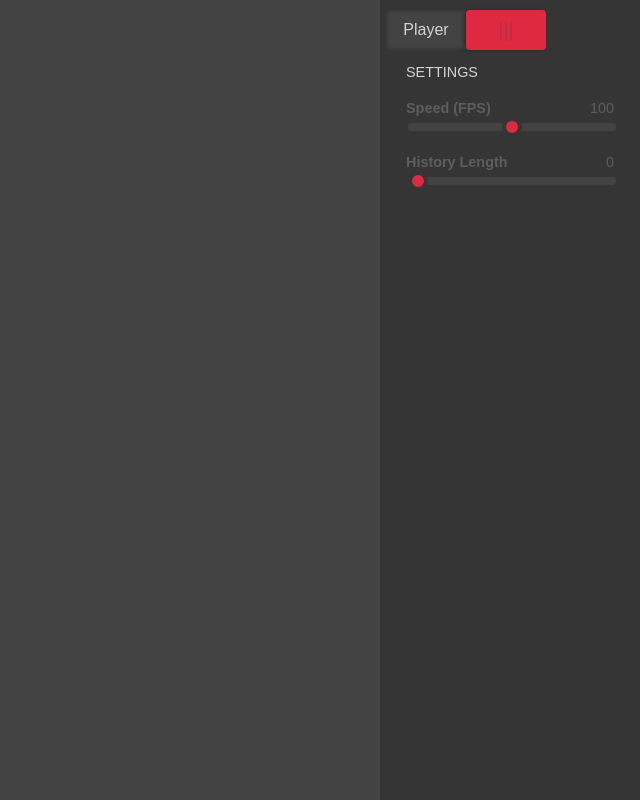
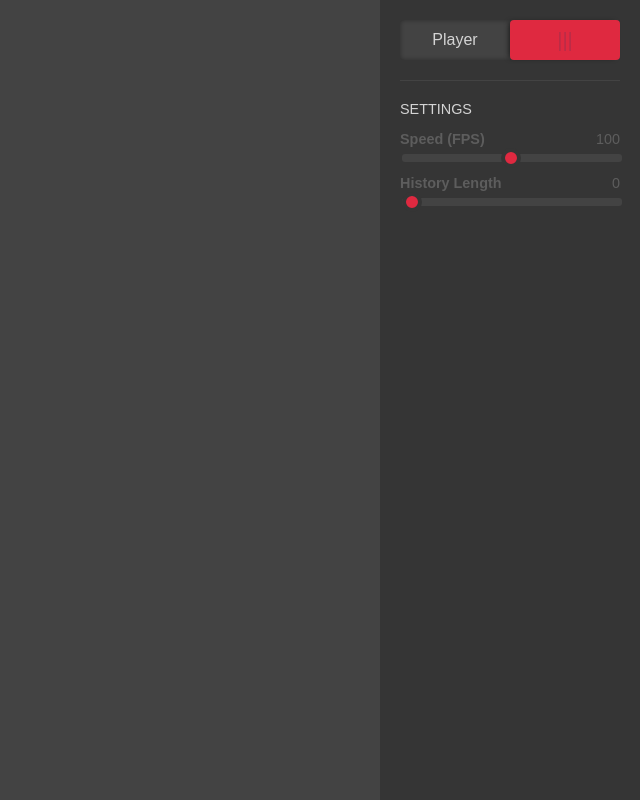
Before and after one commit to patallen/GameOfLife, a React app: page / in a window 1280 px wide. Shown: the whole page, without its empty margins (640-1280 px from the left). Built offline with nearby package versions, Linux system fonts and the light colour scheme.

Commit message:
Fix sidebar styling :)

```diff
--- a/src/js/reducers/player.js
+++ b/src/js/reducers/player.js
@@ -12,6 +12,7 @@ const initialState = {
 };
 
 function playerReducer(state, action) {
+    console.log("ACTION", action);
     if (state === undefined)
         return initialState;
 
--- a/src/scss/_layout.scss
+++ b/src/scss/_layout.scss
@@ -18,8 +18,7 @@
     float: right;
     width: $sidebar-width;
     height: 100%;
-    padding: 6px;
-    padding-top: 10px;
+    padding: 20px;
 
     .sidebar-label {
         text-align: center;
@@ -32,20 +31,25 @@
         display: block;
         text-align: left;
         text-transform: uppercase;
-        padding: 4px 20px 10px 20px;
+        margin-bottom: 14px;
     }
 }
 
 
 .sidebar-row {
-    padding: 10px 0;
     display: block;
     width: 100%;
     &.align-center {
         text-align: center;
     }
+    &:before {
+        content: "";
+        width: 100%;
+        margin: 20px auto;
+        display: block;
+        border-top: 1px solid $swatch-primary-light;
+    }
 }
-
 .board-canvas {
     box-sizing: border-box;
     background-color: $swatch-primary-light;
--- a/src/scss/components/_buttons.scss
+++ b/src/scss/components/_buttons.scss
@@ -2,7 +2,7 @@
     box-shadow: inset 0px 0px 4px rgba(20, 20, 20, .5);
     margin: 0;
     padding: 0;
-    width: 160px;
+    width: 100%;
     height: 40px;
     position: relative;
     box-sizing: border-box;
--- a/src/scss/components/_sliders.scss
+++ b/src/scss/components/_sliders.scss
@@ -3,8 +3,9 @@
     font-weight: 700;
     width: 100%;
     height: 100%;
-    padding: 10px 20px;
+    margin-bottom: 10px;
     font-size: .9em;
+
     label {
         float: left;
         margin-bottom: 2px;
```
